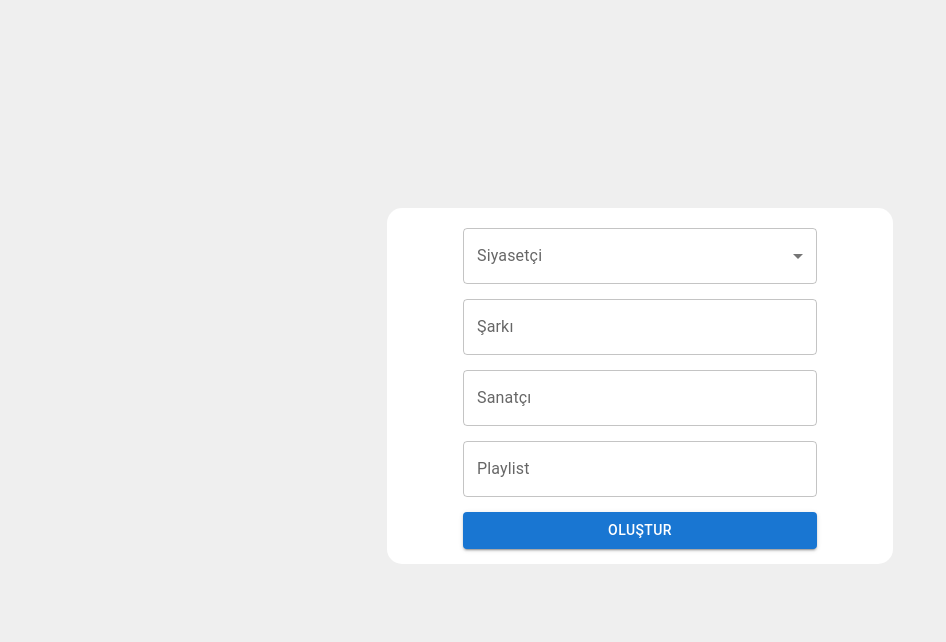
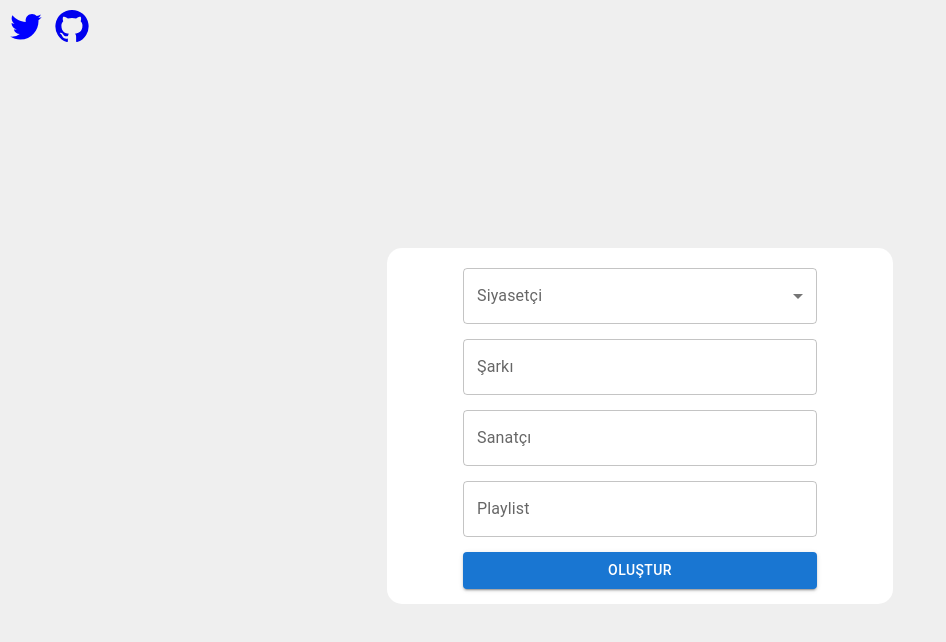
Before and after one commit to serhatandic/siyasiler-dinliyor, a React (Vite) app: page / in a window 1280 px wide. Shown: the top 642 px of the page, without its empty margins (0-946 px from the left). Built offline with nearby package versions, Linux system fonts and the light colour scheme.

Commit message:
add credits

```diff
--- a/src/App.tsx
+++ b/src/App.tsx
@@ -14,6 +14,9 @@ import { useState } from "react";
 import SpotifyCard from "./SpotifyCard";
 import html2canvas from "html2canvas";
 import { styled } from "@mui/material/styles";
+
+import TwitterIcon from '@mui/icons-material/Twitter';
+import GitHubIcon from '@mui/icons-material/GitHub';
 
 const ResponsiveBox = styled(Box)(({ theme }) => ({
   [theme.breakpoints.down("md")]: {
@@ -52,6 +55,10 @@ function App() {
   };
   return (
     <div className="App">
+      <Box sx={{display:"flex", gap:"10px"}}>
+        <a href="https://twitter.com/Porigam" target="_blank"><TwitterIcon sx={{color:"blue", fontSize:"36px"}}/></a>
+        <a href="https://github.com/serhatandic/siyasiler-dinliyor" target="_blank"><GitHubIcon sx={{fontSize:"36px"}}/></a>
+      </Box>
       <ResponsiveBox
         sx={{
           width: "40%",
```
